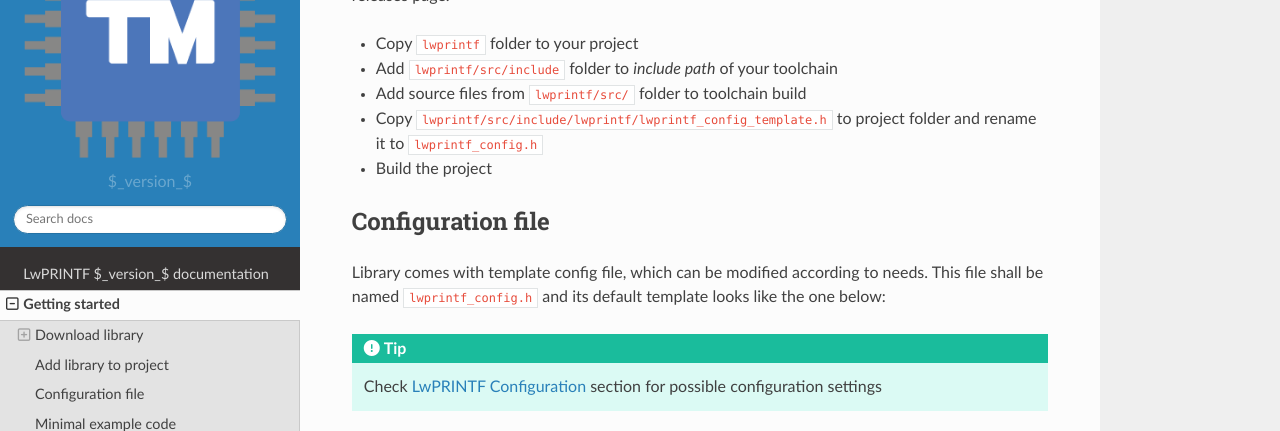
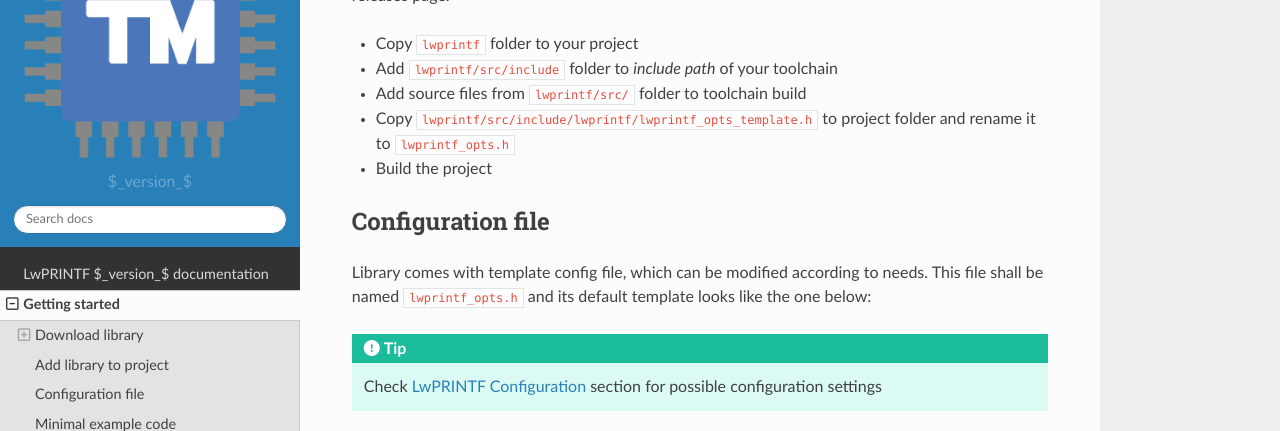
Before and after one commit to MaJerle/lwprintf, a Sphinx documentation site: the page built from docs/get-started/index.rst, in a window 1280 px wide and 900 px high, scrolled down 1121 px, cut to the strip 147-578 px from the top of the window. Built offline with Sphinx 7.4.7 and the Read the Docs theme 2.0.0, drawn with Linux system fonts in a browser that asks for light colours; nearby versions of some CDN libraries; pages that are not in the unit, such as notebooks, are missing from menus; the version number could not be read and is left out.

Commit message:
Change all config (settings) from _CONFIG to _OPT prefix

```diff
--- a/docs/api-reference/index.rst
+++ b/docs/api-reference/index.rst
@@ -9,5 +9,5 @@
 	:maxdepth: 2
 
 	lwprintf
-	lwprintf_config
+	lwprintf_opts
 	lwprintf_sys
--- a/docs/get-started/index.rst
+++ b/docs/get-started/index.rst
@@ -53,22 +53,22 @@
 * Copy ``lwprintf`` folder to your project
 * Add ``lwprintf/src/include`` folder to `include path` of your toolchain
 * Add source files from ``lwprintf/src/`` folder to toolchain build
-* Copy ``lwprintf/src/include/lwprintf/lwprintf_config_template.h`` to project folder and rename it to ``lwprintf_config.h``
+* Copy ``lwprintf/src/include/lwprintf/lwprintf_opts_template.h`` to project folder and rename it to ``lwprintf_opts.h``
 * Build the project
 
 Configuration file
 ^^^^^^^^^^^^^^^^^^
 
 Library comes with template config file, which can be modified according to needs.
-This file shall be named ``lwprintf_config.h`` and its default template looks like the one below:
+This file shall be named ``lwprintf_opts.h`` and its default template looks like the one below:
 
 .. tip::
-    Check :ref:`api_lwprintf_config` section for possible configuration settings
+    Check :ref:`api_lwprintf_opt` section for possible configuration settings
 
-.. literalinclude:: ../../lwprintf/src/include/lwprintf/lwprintf_config_template.h
+.. literalinclude:: ../../lwprintf/src/include/lwprintf/lwprintf_opts_template.h
     :language: c
     :linenos:
-    :caption: Config file template
+    :caption: Template options file
 
 Minimal example code
 ^^^^^^^^^^^^^^^^^^^^
```
Also changed, not shown: docs/api-reference/lwprintf_config.rst (deleted, +0 -12 lines), docs/api-reference/lwprintf_opt.rst (added, +12 -0 lines), 7 other files.
